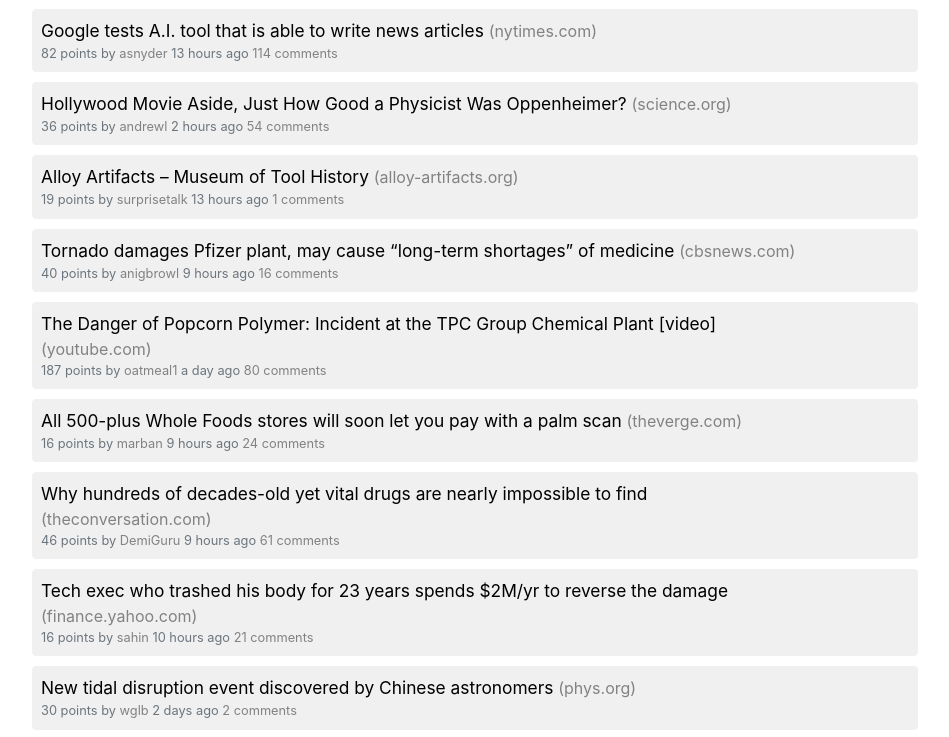
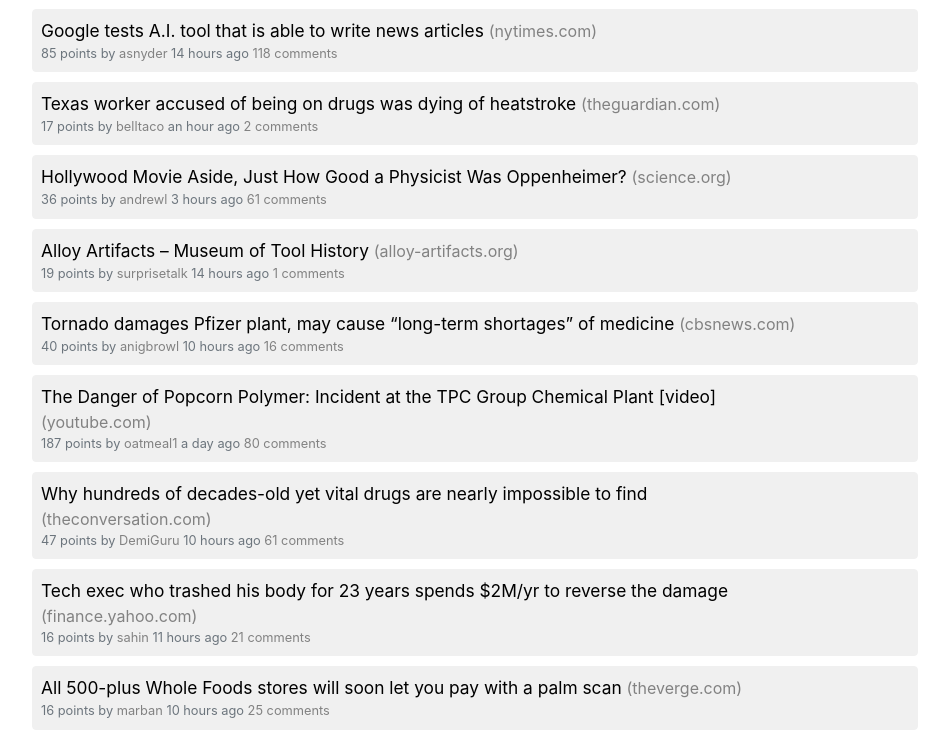
Before and after one commit to agurvets/agurvets.github.io, a plain HTML site: page index.html in a window 1280 px wide. Shown: the part 52-789 px from the top of the page, without its empty margins (165-1114 px from the left). Drawn offline with nearby package versions, Linux system fonts and the light colour scheme.

Commit message:
automated update

```diff
--- a/index.html
+++ b/index.html
@@ -60,9 +60,30 @@
 
                             <div class="d-flex justify-content-between align-items-center">
                                 <small class="text-muted text-left subtitle">
-                                    82 points by <a href="https://news.ycombinator.com/user?id=asnyder" target="_blank">asnyder</a> 13 hours ago
+                                    85 points by <a href="https://news.ycombinator.com/user?id=asnyder" target="_blank">asnyder</a> 14 hours ago
 
-                                    <a href="https://news.ycombinator.com/item?id=36799600" target="_blank">114 comments</a>
+                                    <a href="https://news.ycombinator.com/item?id=36799600" target="_blank">118 comments</a>
+
+                                </small>
+                            </div>
+                        </div>
+                    </article>
+
+                    <article class="item-wrapper">
+                        <div class="item">
+                            <a class="title" href="https://www.theguardian.com/us-news/2023/jul/20/texas-construction-worker-death-lawsuit-greg-abbott" target="_blank">
+                            Texas worker accused of being on drugs was dying of heatstroke
+                            </a>
+
+                            <span class="subtitle">
+                                <a class="domain-link" href="https://news.ycombinator.com/from?site=theguardian.com" target="_blank">(theguardian.com)</a>
+                            </span>
+
+                            <div class="d-flex justify-content-between align-items-center">
+                                <small class="text-muted text-left subtitle">
+                                    17 points by <a href="https://news.ycombinator.com/user?id=belltaco" target="_blank">belltaco</a> an hour ago
+
+                                    <a href="https://news.ycombinator.com/item?id=36808906" target="_blank">2 comments</a>
 
                                 </small>
                             </div>
@@ -81,9 +102,9 @@
 
                             <div class="d-flex justify-content-between align-items-center">
                                 <small class="text-muted text-left subtitle">
-                                    36 points by <a href="https://news.ycombinator.com/user?id=andrewl" target="_blank">andrewl</a> 2 hours ago
+                                    36 points by <a href="https://news.ycombinator.com/user?id=andrewl" target="_blank">andrewl</a> 3 hours ago
 
-                                    <a href="https://news.ycombinator.com/item?id=36808001" target="_blank">54 comments</a>
+                                    <a href="https://news.ycombinator.com/item?id=36808001" target="_blank">61 comments</a>
 
                                 </small>
                             </div>
@@ -102,7 +123,7 @@
 
                             <div class="d-flex justify-content-between align-items-center">
                                 <small class="text-muted text-left subtitle">
-                                    19 points by <a href="https://news.ycombinator.com/user?id=surprisetalk" target="_blank">surprisetalk</a> 13 hours ago
+                                    19 points by <a href="https://news.ycombinator.com/user?id=surprisetalk" target="_blank">surprisetalk</a> 14 hours ago
 
                                     <a href="https://news.ycombinator.com/item?id=36799516" target="_blank">1 comments</a>
 
@@ -123,7 +144,7 @@
 
                             <div class="d-flex justify-content-between align-items-center">
                                 <small class="text-muted text-left subtitle">
-                                    40 points by <a href="https://news.ycombinator.com/user?id=anigbrowl" target="_blank">anigbrowl</a> 9 hours ago
+                                    40 points by <a href="https://news.ycombinator.com/user?id=anigbrowl" target="_blank">anigbrowl</a> 10 hours ago
 
                                     <a href="https://news.ycombinator.com/item?id=36803070" target="_blank">16 comments</a>
 
@@ -155,27 +176,6 @@
 
                     <article class="item-wrapper">
                         <div class="item">
-                            <a class="title" href="https://www.theverge.com/2023/7/20/23801571/amazon-one-whole-foods-pay-palm-scan" target="_blank">
-                            All 500-plus Whole Foods stores will soon let you pay with a palm scan
-                            </a>
-
-                            <span class="subtitle">
-                                <a class="domain-link" href="https://news.ycombinator.com/from?site=theverge.com" target="_blank">(theverge.com)</a>
-                            </span>
-
-                            <div class="d-flex justify-content-between align-items-center">
-                                <small class="text-muted text-left subtitle">
-                                    16 points by <a href="https://news.ycombinator.com/user?id=marban" target="_blank">marban</a> 9 hours ago
-
-                                    <a href="https://news.ycombinator.com/item?id=36802892" target="_blank">24 comments</a>
-
-                                </small>
-                            </div>
-                        </div>
-                    </article>
-
-                    <article class="item-wrapper">
-                        <div class="item">
                             <a class="title" href="https://theconversation.com/blame-capitalism-why-hundreds-of-decades-old-yet-vital-drugs-are-nearly-impossible-to-find-206848" target="_blank">
                             Why hundreds of decades-old yet vital drugs are nearly impossible to find
                             </a>
@@ -186,7 +186,7 @@
 
                             <div class="d-flex justify-content-between align-items-center">
                                 <small class="text-muted text-left subtitle">
-                                    46 points by <a href="https://news.ycombinator.com/user?id=DemiGuru" target="_blank">DemiGuru</a> 9 hours ago
+                                    47 points by <a href="https://news.ycombinator.com/user?id=DemiGuru" target="_blank">DemiGuru</a> 10 hours ago
 
                                     <a href="https://news.ycombinator.com/item?id=36802662" target="_blank">61 comments</a>
 
@@ -207,9 +207,30 @@
 
                             <div class="d-flex justify-content-between align-items-center">
                                 <small class="text-muted text-left subtitle">
-                                    16 points by <a href="https://news.ycombinator.com/user?id=sahin" target="_blank">sahin</a> 10 hours ago
+                                    16 points by <a href="https://news.ycombinator.com/user?id=sahin" target="_blank">sahin</a> 11 hours ago
 
                                     <a href="https://news.ycombinator.com/item?id=36801659" target="_blank">21 comments</a>
+
+                                </small>
+                            </div>
+                        </div>
+                    </article>
+
+                    <article class="item-wrapper">
+                        <div class="item">
+                            <a class="title" href="https://www.theverge.com/2023/7/20/23801571/amazon-one-whole-foods-pay-palm-scan" target="_blank">
+                            All 500-plus Whole Foods stores will soon let you pay with a palm scan
+                            </a>
+
+                            <span class="subtitle">
+                                <a class="domain-link" href="https://news.ycombinator.com/from?site=theverge.com" target="_blank">(theverge.com)</a>
+                            </span>
+
+                            <div class="d-flex justify-content-between align-items-center">
+                                <small class="text-muted text-left subtitle">
+                                    16 points by <a href="https://news.ycombinator.com/user?id=marban" target="_blank">marban</a> 10 hours ago
+
+                                    <a href="https://news.ycombinator.com/item?id=36802892" target="_blank">25 comments</a>
 
                                 </small>
                             </div>
```
Also changed, not shown: hackermd/src/build/index.html (+50 -29 lines), top.csv (+5 -4 lines).
